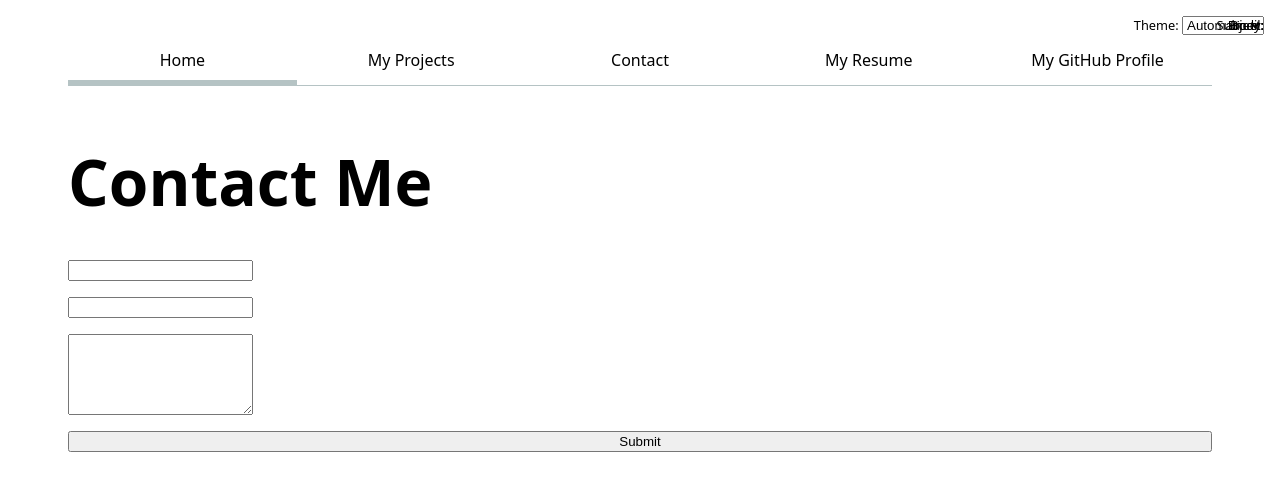
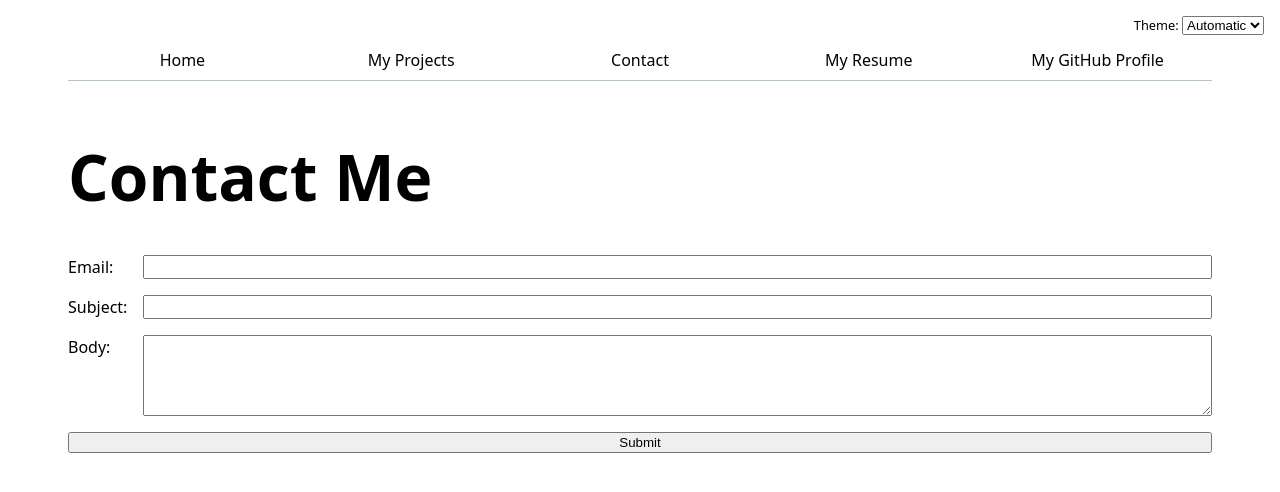
Before and after one commit to d25molina/portfolio, a plain HTML site: page contact/index.html in a window 1280 px wide. Drawn offline with Linux system fonts and the light colour scheme.

Commit message:
Lab 3 changes

```diff
--- a/global.js
+++ b/global.js
@@ -21,42 +21,36 @@ document.body.insertAdjacentHTML(
   `
 	<label class="color-scheme">
 		Theme:
-		<select id="theme-select">
+		<select>
         <option value="light dark">Automatic</option>
         <option value="light">Light</option>
         <option value="dark">Dark</option>
 		</select>
 	</label>`,
-)
-;
-const select = document.querySelector("label.color-scheme select")
+);
+
+const select = document.querySelector("label.color-scheme select");
 if (localStorage.colorScheme) {
   document.documentElement.style.colorScheme = localStorage.colorScheme;
   select.value = localStorage.colorScheme;
 }
 select.addEventListener('input', function (event) {
   document.documentElement.style.setProperty('color-scheme', event.target.value);
-  localStorage.colorScheme = event.target.value
+  localStorage.colorScheme = event.target.value;
 });
 
 let nav = document.createElement('nav');
 document.body.prepend(nav);
 
-
 for (let p of pages) {
   let url = p.url;
   let title = p.title;
+  url = !url.startsWith('http') ? BASE_PATH + url : url;
   let a = document.createElement('a');
   a.href = url;
   a.textContent = title;
   nav.append(a);
-  url = !url.startsWith('http') ? BASE_PATH + url : url;
   if (a.host === location.host && a.pathname === location.pathname) {
-    a.classList.add('current');
+  a.classList.add('current');}
+  if (a.host !== location.host) {a.target = "_blank"}
 }
-    const navLinks = document.querySelectorAll("nav a");
-    navLinks.forEach(a => {
-        if (a.host && a.host !== location.host) {
-            a.target = "_blank";
-}
-})};
--- a/style.css
+++ b/style.css
@@ -22,4 +22,4 @@ article{grid-template-rows: subgrid; grid-row: span 3;}
 h1,h2,h3,h4,h5,h6{line-height: 1.1; text-wrap: balance;}
 h1{font-size: 400%;}
 h2{margin: 0;}
-label{position:absolute; top: 1rem; right: 1rem; font-size: 80%; font-family: inherit;}
+label.color-scheme{position:absolute; top: 1rem; right: 1rem; font-size: 80%; font-family: inherit;}
```
